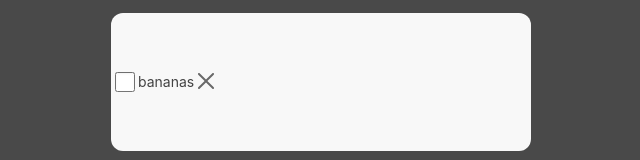
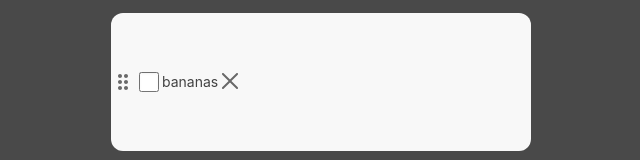
Before and after one commit to MSzostaq/TODO-List, a React (Create React App) app: page / in a window 1280 px wide. Shown: the part 318-478 px from the top of the page, without its empty margins (319-959 px from the left). Built offline with nearby package versions, Linux system fonts and the light colour scheme.

Commit message:
added DragIcon

```diff
--- a/src/components/Todo.jsx
+++ b/src/components/Todo.jsx
@@ -6,6 +6,13 @@ import Icon from "components/Icon";
 const Wrapper = styled.div`
   display: flex;
   align-items: center;
+`;
+
+const DragIcon = styled(Icon)`
+  color: ${({ theme }) => theme.colors.icons};
+  cursor: pointer;
+  width: 24px;
+  height: 24px;
 `;
 
 const NameInput = styled.input`
@@ -34,6 +41,7 @@ const CloseIcon = styled(Icon)`
 const Todo = ({ className, onRemove, onRename, onStatusChange, todo }) => {
   return (
     <Wrapper>
+      <DragIcon icon="drag" />
       <Checkbox value={todo.isDone} onChange={onStatusChange} />
       <Name>{todo.name}</Name>
       <CloseButton onClick={() => onRemove(todo.id)}>
```
